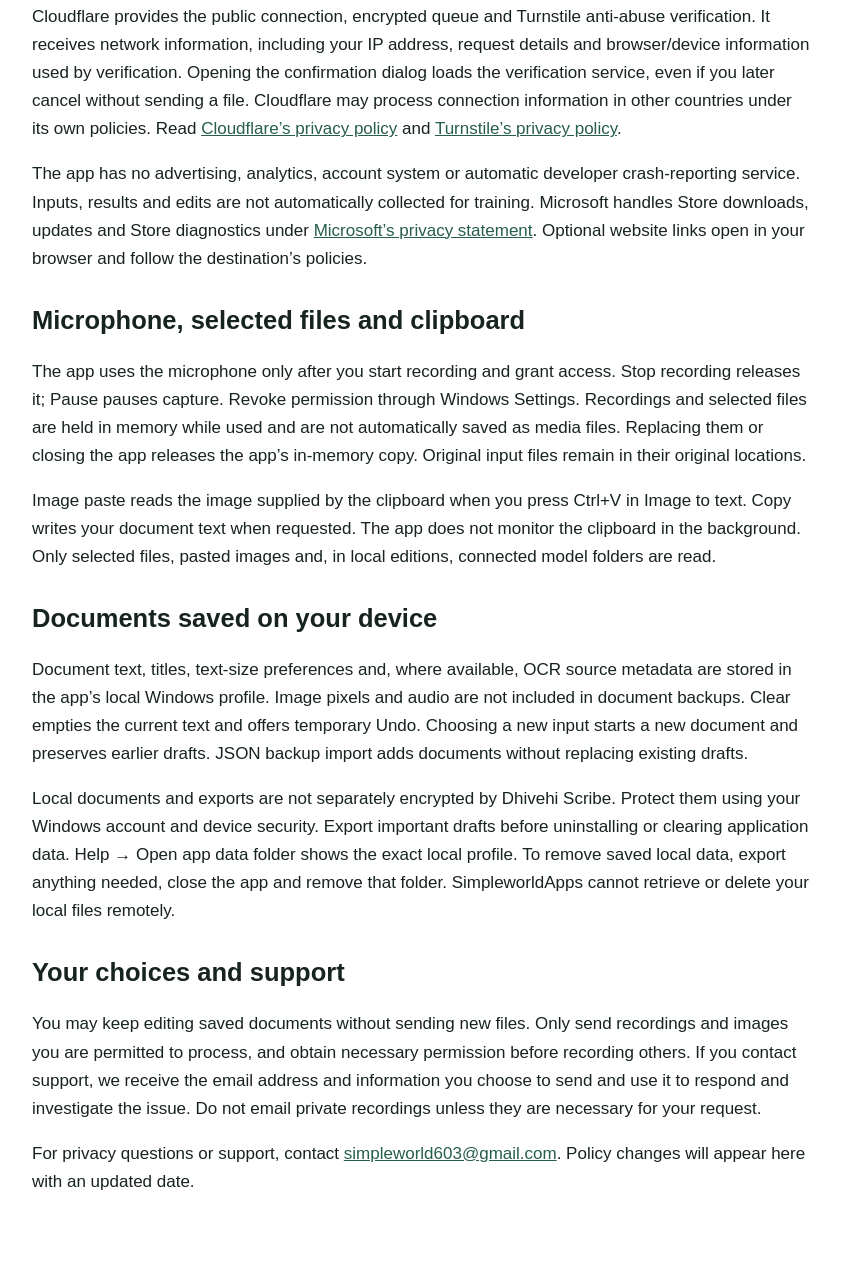
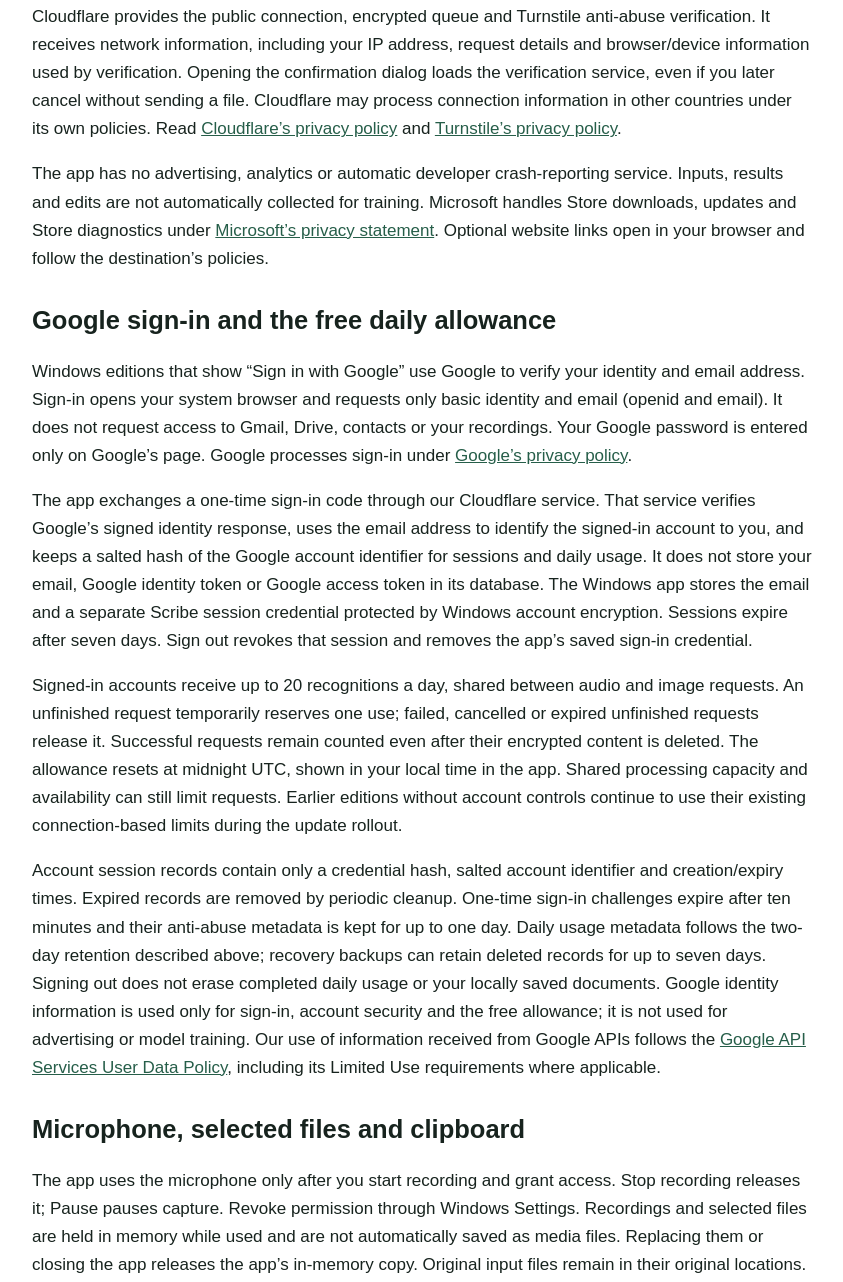
Before and after one commit to certainity/ahmedd.github.io, a plain HTML site: page dhivehi-scribe/privacy.html in a window 1280 px wide. Shown: the part 1629-2911 px from the top of the page, without its empty margins (218-1061 px from the left). Before the commit the page ends 2873 px from the top, so only its background shows below. Drawn offline with Linux system fonts and the light colour scheme.

Commit message:
Describe Dhivehi Scribe Google sign-in and daily free allowance

```diff
--- a/dhivehi-scribe/privacy.html
+++ b/dhivehi-scribe/privacy.html
@@ -19,7 +19,12 @@
 <p>Request metadata, including time, kind, size, state and a daily salted hash of the connecting IP address, is retained for up to two days to enforce free usage limits and operate the queue. The broker does not intentionally store the raw IP address in its request database. Cloudflare’s Free-plan D1 recovery backups can retain encrypted data and metadata for up to seven days. Deletion from the active database does not immediately remove those recovery copies. The processing computer’s private session key is held in memory and rotated; ordinary operation does not archive it.</p>
 <h2>Cloudflare and other providers</h2>
 <p>Cloudflare provides the public connection, encrypted queue and Turnstile anti-abuse verification. It receives network information, including your IP address, request details and browser/device information used by verification. Opening the confirmation dialog loads the verification service, even if you later cancel without sending a file. Cloudflare may process connection information in other countries under its own policies. Read <a href="https://www.cloudflare.com/privacypolicy/">Cloudflare’s privacy policy</a> and <a href="https://www.cloudflare.com/turnstile-privacy-policy/">Turnstile’s privacy policy</a>.</p>
-<p>The app has no advertising, analytics, account system or automatic developer crash-reporting service. Inputs, results and edits are not automatically collected for training. Microsoft handles Store downloads, updates and Store diagnostics under <a href="https://privacy.microsoft.com/privacystatement">Microsoft’s privacy statement</a>. Optional website links open in your browser and follow the destination’s policies.</p>
+<p>The app has no advertising, analytics or automatic developer crash-reporting service. Inputs, results and edits are not automatically collected for training. Microsoft handles Store downloads, updates and Store diagnostics under <a href="https://privacy.microsoft.com/privacystatement">Microsoft’s privacy statement</a>. Optional website links open in your browser and follow the destination’s policies.</p>
+<h2>Google sign-in and the free daily allowance</h2>
+<p>Windows editions that show “Sign in with Google” use Google to verify your identity and email address. Sign-in opens your system browser and requests only basic identity and email (openid and email). It does not request access to Gmail, Drive, contacts or your recordings. Your Google password is entered only on Google’s page. Google processes sign-in under <a href="https://policies.google.com/privacy">Google’s privacy policy</a>.</p>
+<p>The app exchanges a one-time sign-in code through our Cloudflare service. That service verifies Google’s signed identity response, uses the email address to identify the signed-in account to you, and keeps a salted hash of the Google account identifier for sessions and daily usage. It does not store your email, Google identity token or Google access token in its database. The Windows app stores the email and a separate Scribe session credential protected by Windows account encryption. Sessions expire after seven days. Sign out revokes that session and removes the app’s saved sign-in credential.</p>
+<p>Signed-in accounts receive up to 20 recognitions a day, shared between audio and image requests. An unfinished request temporarily reserves one use; failed, cancelled or expired unfinished requests release it. Successful requests remain counted even after their encrypted content is deleted. The allowance resets at midnight UTC, shown in your local time in the app. Shared processing capacity and availability can still limit requests. Earlier editions without account controls continue to use their existing connection-based limits during the update rollout.</p>
+<p>Account session records contain only a credential hash, salted account identifier and creation/expiry times. Expired records are removed by periodic cleanup. One-time sign-in challenges expire after ten minutes and their anti-abuse metadata is kept for up to one day. Daily usage metadata follows the two-day retention described above; recovery backups can retain deleted records for up to seven days. Signing out does not erase completed daily usage or your locally saved documents. Google identity information is used only for sign-in, account security and the free allowance; it is not used for advertising or model training. Our use of information received from Google APIs follows the <a href="https://developers.google.com/terms/api-services-user-data-policy">Google API Services User Data Policy</a>, including its Limited Use requirements where applicable.</p>
 <h2>Microphone, selected files and clipboard</h2>
 <p>The app uses the microphone only after you start recording and grant access. Stop recording releases it; Pause pauses capture. Revoke permission through Windows Settings. Recordings and selected files are held in memory while used and are not automatically saved as media files. Replacing them or closing the app releases the app’s in-memory copy. Original input files remain in their original locations.</p>
 <p>Image paste reads the image supplied by the clipboard when you press Ctrl+V in Image to text. Copy writes your document text when requested. The app does not monitor the clipboard in the background. Only selected files, pasted images and, in local editions, connected model folders are read.</p>
```
